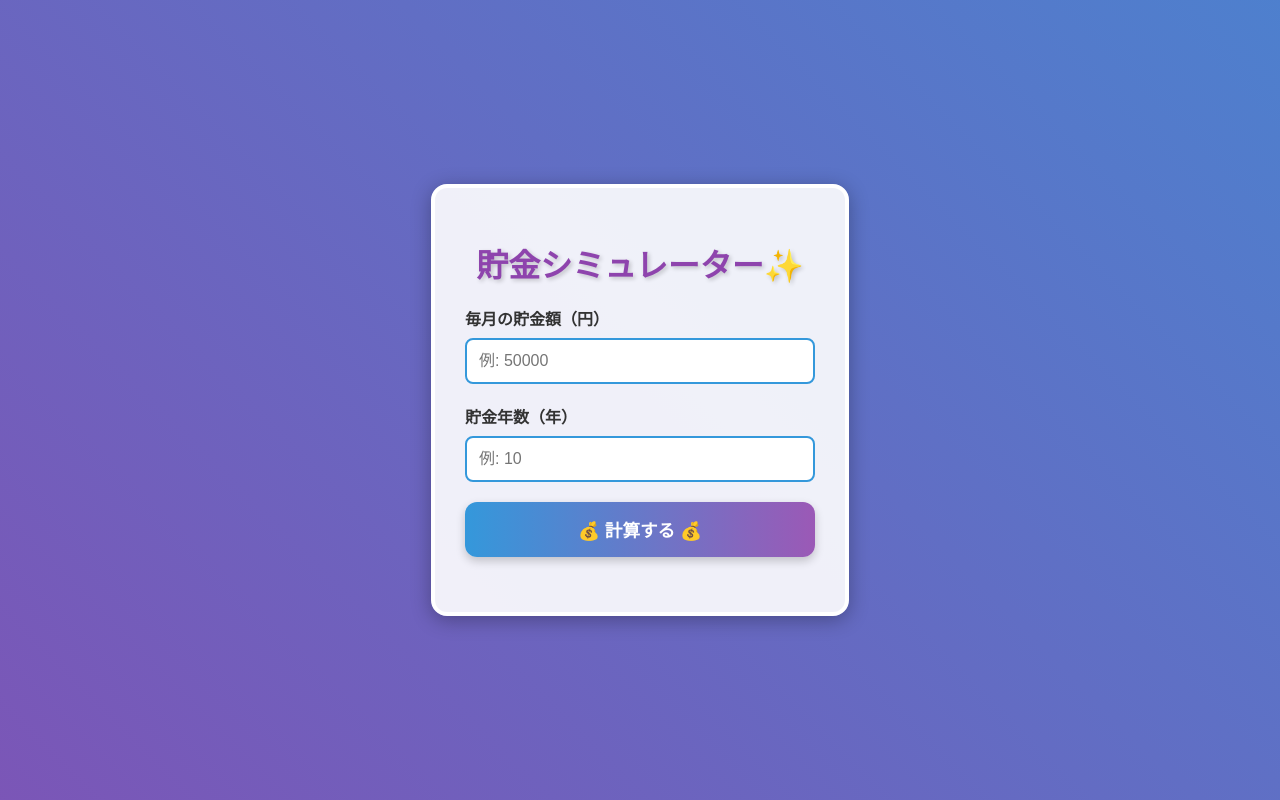
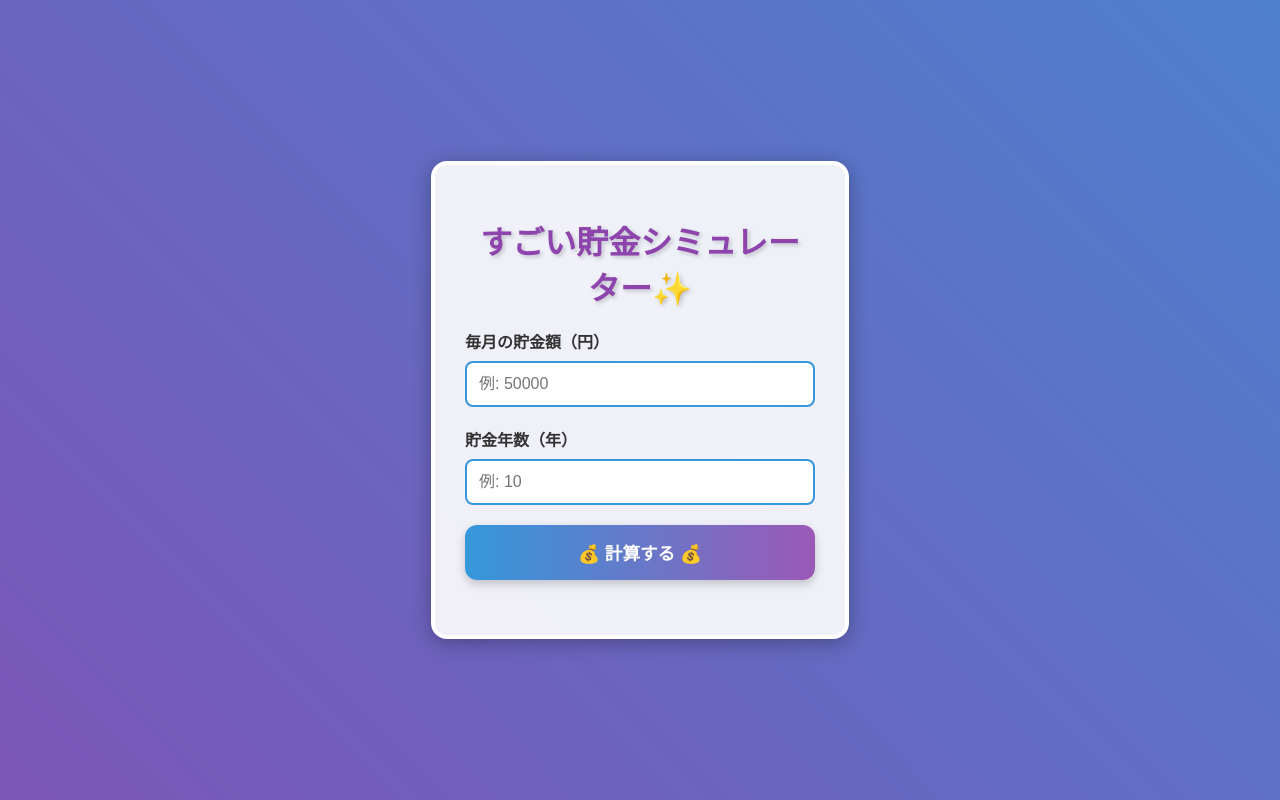
Before and after one commit to love2u2aya/sim-test, a plain HTML site: page index.html in a window 1280 px wide. Drawn offline with Linux system fonts and the light colour scheme.

Commit message:
３かいめ

```diff
--- a/index.html
+++ b/index.html
@@ -100,7 +100,7 @@
 </head>
 <body>
   <div class="container">
-    <h1>貯金シミュレーター✨</h1>
+    <h1>すごい貯金シミュレーター✨</h1>
     <div class="form-group">
       <label for="monthlyAmount">毎月の貯金額（円）</label>
       <input type="number" id="monthlyAmount" placeholder="例: 50000" min="0" />
```
